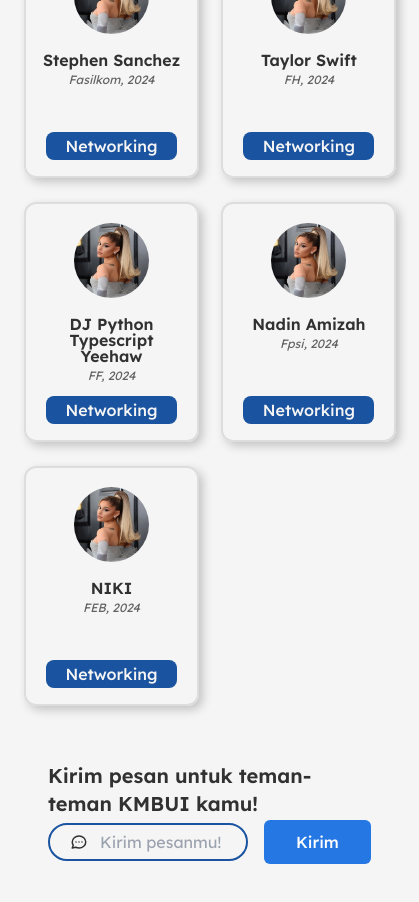
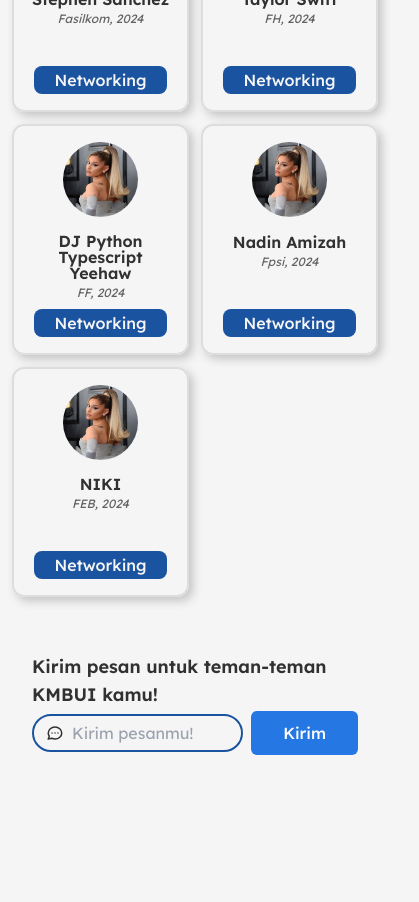
Before and after one commit to ppmb-kmbui/fe-ppmb-2025, a Next.js app: page /cari in a window 390 px wide. Shown: the part 860-1762 px from the top of the page, 419 px wide, since content can reach past the window. After the commit the page ends 1671 px from the top, so only its background shows below. Built offline with nearby package versions, Linux system fonts and the light colour scheme; no server answers.

Commit message:
style: adjust padding for cari page

```diff
--- a/src/app/cari/page.tsx
+++ b/src/app/cari/page.tsx
@@ -49,7 +49,7 @@ const CariPage: React.FC = () => {
 
     return (
         <div className="min-h-screen flex flex-col">
-            <div className="bg-gradient-to-r from-ppmb-blue-600 to-ppmb-blue-300 px-[45px] md:px-[100px] flex flex-col py-10 gap-3 items-center">
+            <div className="bg-gradient-to-r from-ppmb-blue-600 to-ppmb-blue-300 px-[30px] md:px-[100px] flex flex-col py-10 gap-3 items- w-full">
                 <div className="flex text-ppmb-800 justify-center items-center text-xl md:text-3xl lg:text-4xl gap-2 font-semibold">
                     <text className="text-ppmb-000">NETWORKING</text>
                     <text>dengan</text>
@@ -64,15 +64,15 @@ const CariPage: React.FC = () => {
                 </div>
             </div>
 
-            <div className="grid grid-cols-2 md:grid-cols-3 xl:grid-cols-5 mt-6 md:mt-5 lg:mt-7 gap-6 md:gap-7 lg:gap-7 px-6 md:px-5 lg:px-7">
+            <div className="grid grid-cols-2 md:grid-cols-3 xl:grid-cols-5 mt-3 md:mt-5 lg:mt-7 gap-3 md:gap-7 lg:gap-7 px-3 md:px-5 lg:px-7">
                 {DATA.map((data, key) => (
                     <UserCard key={key} {...data}/>
                 ))}
             </div>
 
-            <div className="flex flex-col items-center py-14 gap-[2px] md:gap-1 w-full px-12 lg:px-[100px]">
-                <text className="text-xl md:text-2xl font-semibold">Kirim pesan untuk teman-teman KMBUI kamu!</text>
-                <div className="flex gap-4 items-center w-full justify-center">
+            <div className="flex flex-col items-center py-14 gap-[2px] md:gap-1 w-full px-8 lg:px-[100px]">
+                <text className="text-lg md:text-2xl font-semibold">Kirim pesan untuk teman-teman KMBUI kamu!</text>
+                <div className="flex gap-2 md:gap-4 items-center w-full justify-center">
                     <Input icon={<HiOutlineChat />} placeholder="Kirim pesanmu!" setValue={setMessage} type="rounded" />
                     <Button handleClick={() => {}} label="Kirim" variant="lg"/>
                 </div>
--- a/src/components/ui/Input.tsx
+++ b/src/components/ui/Input.tsx
@@ -17,13 +17,13 @@ export const Input: React.FC<InputProps> = ({
     const [isVisible, setIsVisible] = useState<boolean>(false);
 
     return (
-        <div className={`${type == "rounded" ? "min-w-[200px] md:w-[500px] lg:max-w-[850px] lg:w-full" : "w-full"} flex flex-col md:text-lg text-ppmb-800`}>
+        <div className={`${type == "rounded" ? "min-w-[170px] md:w-[500px] lg:max-w-[850px] lg:w-full" : "w-full"} flex flex-col md:text-lg text-ppmb-800`}>
             {type == "normal" && <div className="flex flex-row items-center gap-1 ">
                 <div className="text-[18px]">{icon}</div>
                 <text className="font-medium">{label}</text>
             </div>}
 
-            <div className={`${type == "rounded" ? "rounded-3xl px-5 flex-row gap-3 items-center" : "rounded-md px-3"} items-center border-ppmb-blue-600 bg-ppmb-000 border-[2px] py-[5px] flex flex-row`}>
+            <div className={`${type == "rounded" ? "rounded-3xl px-3 md:px-5 flex-row gap-2 md:gap-3 items-center" : "rounded-md px-3"} items-center border-ppmb-blue-600 bg-ppmb-000 border-[2px] py-[5px] flex flex-row`}>
                 {type == "rounded" && <div className="text-lg md:text-xl">{icon}</div>}
                 <input className="w-full bg-ppmb-000 focus:outline-none placeholder:font-normal" type={label?.split(" ").includes("Password") && !isVisible ? "password" : "text"} placeholder={placeholder} onChange={(e) => setValue(e.target.value)}/>
                 {label?.split(" ").includes("Password") && <button className="pl-3" onClick={() => setIsVisible(!isVisible)}>{isVisible ? <HiEye /> : <HiEyeOff />}</button>}
--- a/src/components/ui/card/UserCard.tsx
+++ b/src/components/ui/card/UserCard.tsx
@@ -15,7 +15,7 @@ export const UserCard: React.FC<CardProps> = ({
     const router = useRouter();
 
     return (
-        <div className="flex flex-col justify-between border-ppmb-100 border-[2px] px-3 py-4 md:py-5 md:px-6 rounded-xl min-h-[240px] lg:min-h-[270px] min-w-[175px] lg:min-w-[225px] shadow-ppmb-200 shadow-custom">
+        <div className="flex flex-col justify-between border-ppmb-100 border-[2px] px-3 py-4 md:py-5 md:px-6 rounded-xl min-h-[230px] lg:min-h-[270px] min-w-[160px] lg:min-w-[225px] shadow-ppmb-200 shadow-custom">
             <div className="flex h-[45%] items-center justify-center">
                 <div className="h-[75px] w-[75px] md:h-[90px] md:w-[90px] flex">
                     <Image
```
